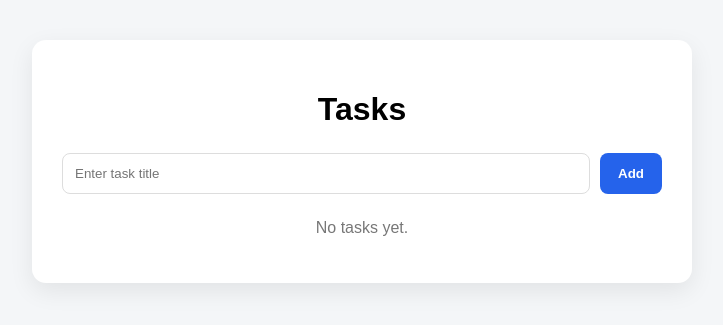
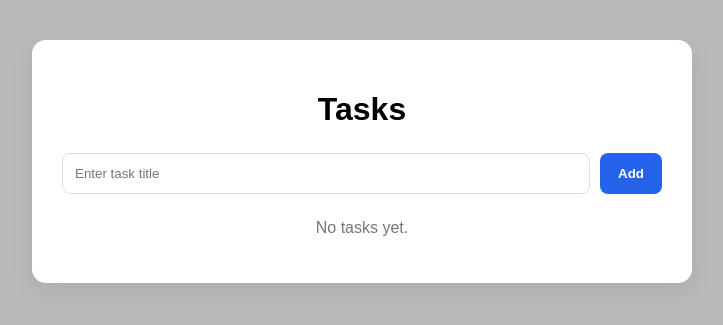
Before and after one commit to alaa03omari/django-crud-app, a Django app: template tasks/templates/home.html in a window 1280 px wide. Shown: the top 325 px of the page, without its empty margins (278-1001 px from the left). Run offline with Django 5.2, Linux system fonts and the light colour scheme; the template is opened without the code that fills it, so the values that code supplies are empty.

Commit message:
change page color

```diff
--- a/tasks/templates/home.html
+++ b/tasks/templates/home.html
@@ -5,7 +5,7 @@
         <style>
         body {
             font-family: Arial, sans-serif;
-            background: #f4f6f8;
+            background: #bababa;
             margin: 0;
             padding: 40px;
         }
```
